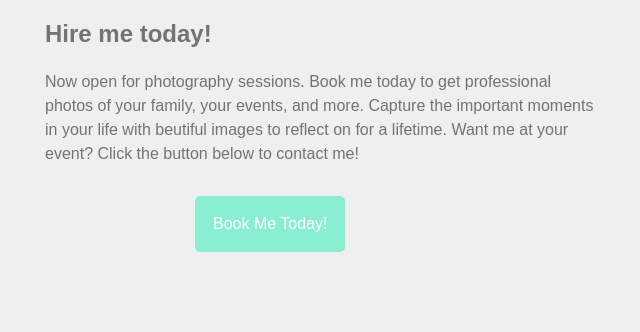
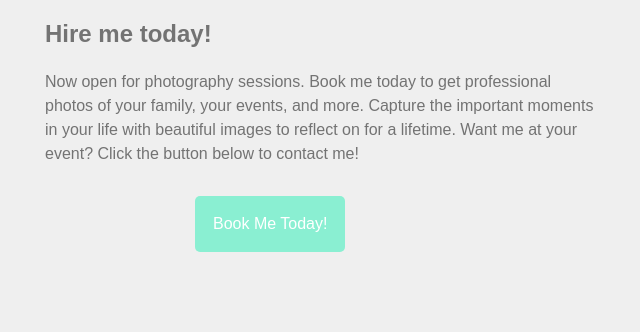
Before and after one commit to Vladdokhvat/PersonalWebsite, a plain HTML site: page index.html in a window 1280 px wide. Shown: the part 1383-1715 px from the top of the page, 155-795 px from the left. Drawn offline with Linux system fonts and the light colour scheme.

Commit message:
type fix

```diff
--- a/index.html
+++ b/index.html
@@ -58,7 +58,7 @@
 			<div class = "info-text2">
 				<h2>Hire me today!</h2>
 				<br>
-				<p>Now open for photography sessions. Book me today to get professional photos of your family, your events, and more. Capture the important moments in your life with beutiful images to reflect on for a lifetime. Want me at your event? Click the button below to contact me!   </a>
+				<p>Now open for photography sessions. Book me today to get professional photos of your family, your events, and more. Capture the important moments in your life with beautiful images to reflect on for a lifetime. Want me at your event? Click the button below to contact me!   </a>
 				<a href="html/contact.html">Book Me Today!</a>
 			</div>
 		</div>
```
